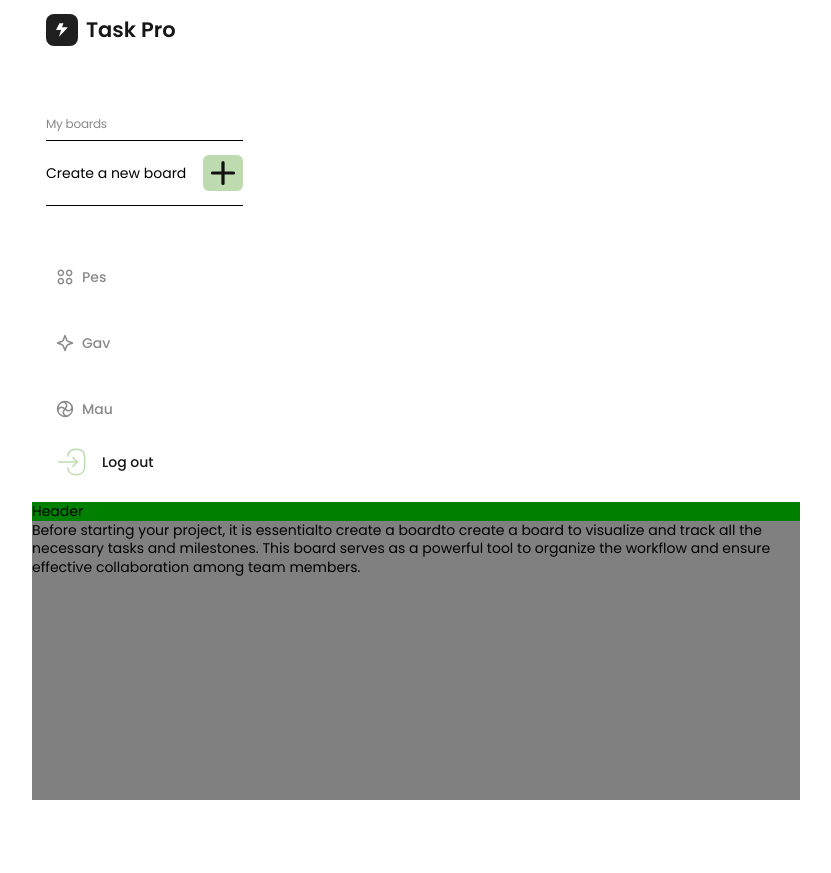
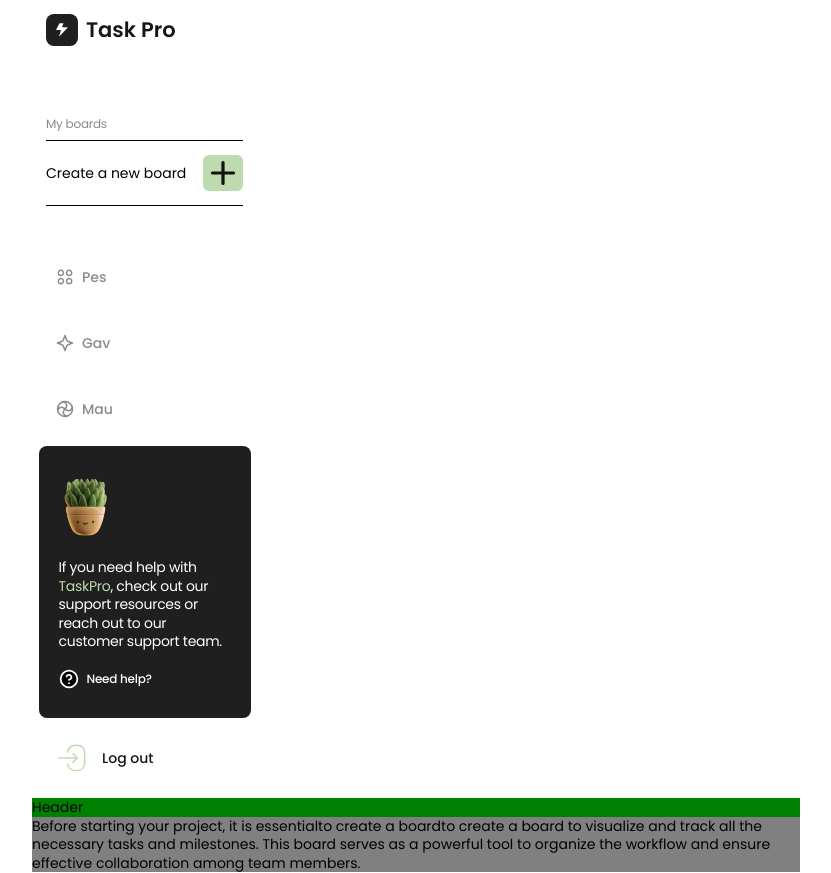
Before and after one commit to VadymLantukh/taskPro-frontend, a React (Vite) app: page /home in a window 1280 px wide. Shown: the whole page, without its empty margins (224-1055 px from the left). Before the commit the page ends 800 px from the top, so only its background shows below. Built offline with nearby package versions, Linux system fonts and the light colour scheme.

Commit message:
99% (#60)
(click left)

```diff
--- a/src/components/Icon/Icon.jsx
+++ b/src/components/Icon/Icon.jsx
@@ -1,4 +1,4 @@
-import Icons from '../../images/icons.svg';
+import Icons from '../../../src/images/icons.svg';
 
 export const Icon = ({ name, ...props }) => {
   return (
--- a/src/components/NeedHelp/NeedHelp.jsx
+++ b/src/components/NeedHelp/NeedHelp.jsx
@@ -1,5 +1,39 @@
+import s from '../NeedHelp/NeedHelp.module.css';
+import Icons from '../../../src/images/icons.svg';
+import flowerpot from '../../images/flowerpot.webp';
+
 const NeedHelp = () => {
-  return <div></div>;
+  const handleClick = () => {
+    alert('кукусики');
+  };
+
+  return (
+    <>
+      <div className={s.container}>
+        <picture>
+          <img
+            className={s.flower}
+            src={flowerpot}
+            srcSet={flowerpot}
+            alt="flower"
+          />
+        </picture>
+
+        <p className={s.p}>
+          If you need help with <span className={s.task}>TaskPro</span>, check
+          out our support resources or reach out to our customer support team.
+        </p>
+        <div className={s.needHelp}>
+          <svg className={s.icon} width={20} height={20}>
+            <use href={`${Icons}#icon-help`} />
+          </svg>
+          <button className={s.button} onClick={handleClick}>
+            Need help?
+          </button>
+        </div>
+      </div>
+    </>
+  );
 };
 
 export default NeedHelp;
--- a/src/components/NeedHelp/NeedHelp.module.css
+++ b/src/components/NeedHelp/NeedHelp.module.css
@@ -0,0 +1,71 @@
+.container {
+  width: 197px;
+  height: 238px;
+  background-color: rgba(31, 31, 31, 1);
+  border-radius: 8px;
+  padding: 15px;
+  margin: 0 auto;
+  margin-bottom: 24px;
+}
+
+.flower {
+  width: 54px;
+  height: 78px;
+  margin-bottom: 14px;
+}
+.p {
+  font-size: 12px;
+  font-weight: 400;
+  letter-spacing: -0.02em;
+  color: rgba(255, 255, 255, 1);
+  margin-bottom: 18px;
+}
+.task {
+  color: rgba(190, 219, 176, 1);
+}
+
+.needHelp {
+  display: flex;
+  gap: 8px;
+}
+.button {
+  /* font-weight: 500;
+  letter-spacing: -0.02em;
+   */
+  font-family: Poppins;
+  font-size: 12px;
+  font-weight: 500;
+  line-height: 18px;
+  letter-spacing: -0.02em;
+  color: rgba(255, 255, 255, 1);
+}
+.icon {
+  stroke: white;
+}
+
+@media (min-width: 375px) {
+}
+
+@media (min-width: 768px) {
+  .container {
+    width: 212px;
+    height: 272px;
+    padding: 20px;
+  }
+
+  .flower {
+    width: 54px;
+    height: 78px;
+    margin-bottom: 14px;
+  }
+
+  .p {
+    font-size: 14px;
+    font-weight: 400;
+    letter-spacing: -0.02em;
+    margin-bottom: 18px;
+  }
+}
+
+@media (min-width: 1440px) {
+}
```
